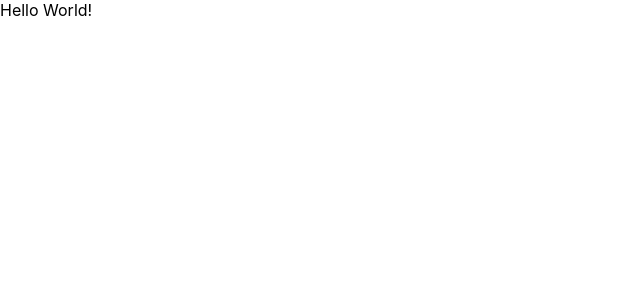
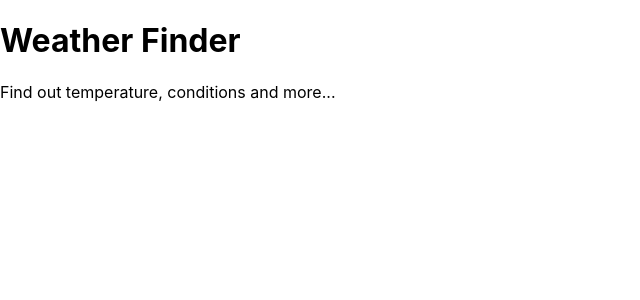
Before and after one commit to RichardPereira/weather-app, a React (Create React App) app: page / in a window 1280 px wide. Shown: the top 300 px of the page, without its empty margins (0-640 px from the left). Built offline with nearby package versions, Linux system fonts and the light colour scheme.

Commit message:
testing component Titles render

```diff
--- a/src/App.js
+++ b/src/App.js
@@ -1,9 +1,12 @@
 import React from 'react';
+import Titles from "./components/Titles";
 
 class App extends React.Component{
   render(){
     return (
-      <div>Hello World!</div>
+      <div>
+        <Titles/>
+      </div>
     );
   }
 };
```
